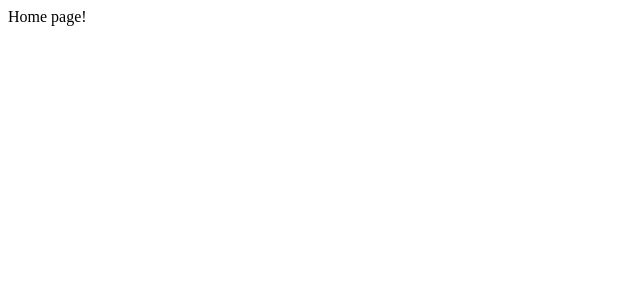
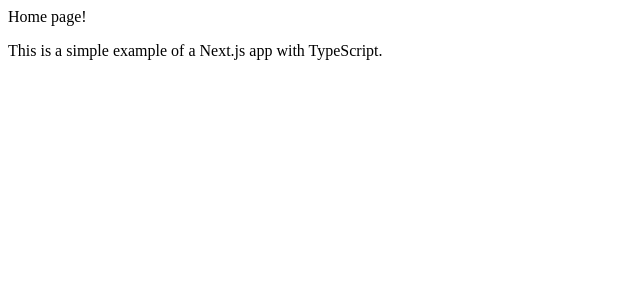
Before and after one commit to xdmaury/test-semantic-versioning, a Next.js app: page / in a window 1280 px wide. Shown: the top 300 px of the page, without its empty margins (0-640 px from the left). Built offline with nearby package versions, Linux system fonts and the light colour scheme.

Commit message:
Add description (#7)
* Add introductory paragraph to Home page

* "Updated version 0.2.7 -> 0.2.8."

* "Updated version 0.2.8 -> 0.3.8-beta."

```diff
--- a/package.json
+++ b/package.json
@@ -1,6 +1,6 @@
 {
   "name": "test-semantic-versioning",
-  "version": "0.2.7",
+  "version": "0.3.8-beta",
   "private": true,
   "scripts": {
     "dev": "next dev --turbopack",
--- a/src/app/page.tsx
+++ b/src/app/page.tsx
@@ -3,6 +3,9 @@
   return (
     <div>
       Home page!
+      <p>
+        This is a simple example of a Next.js app with TypeScript.
+      </p>
     </div>
   );
 }
```
Also changed, not shown: 1 other file (tests, documents, lock files or other folders).
